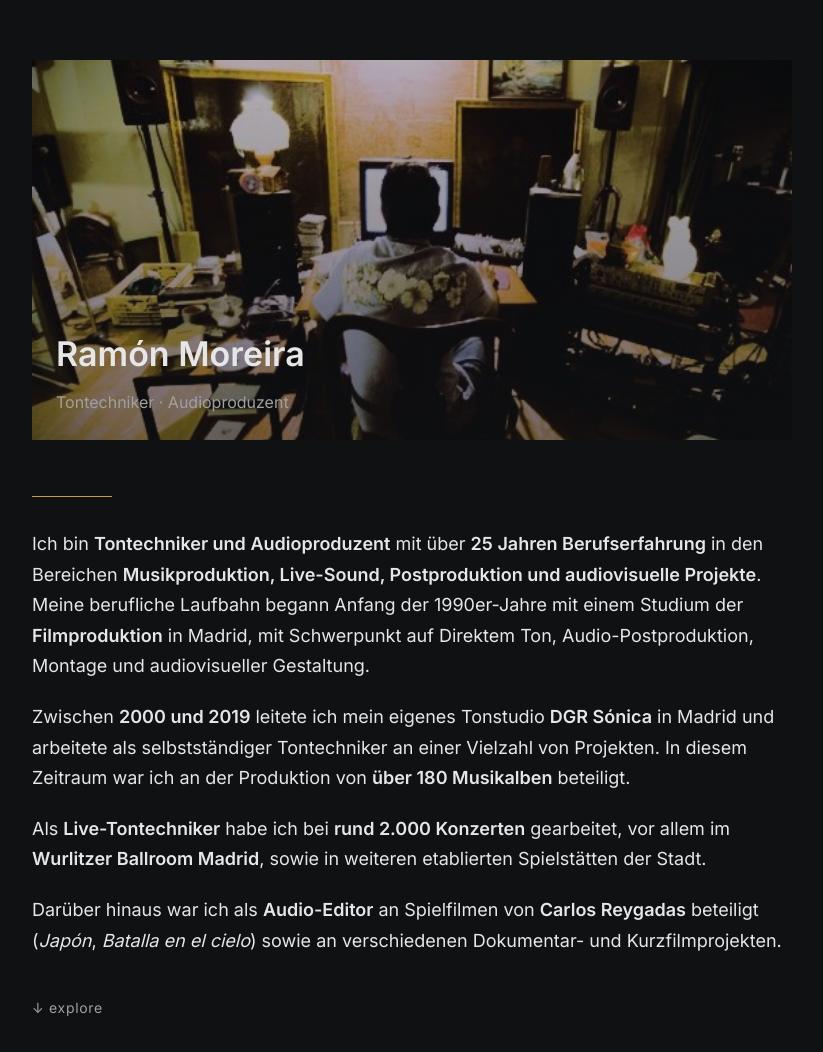
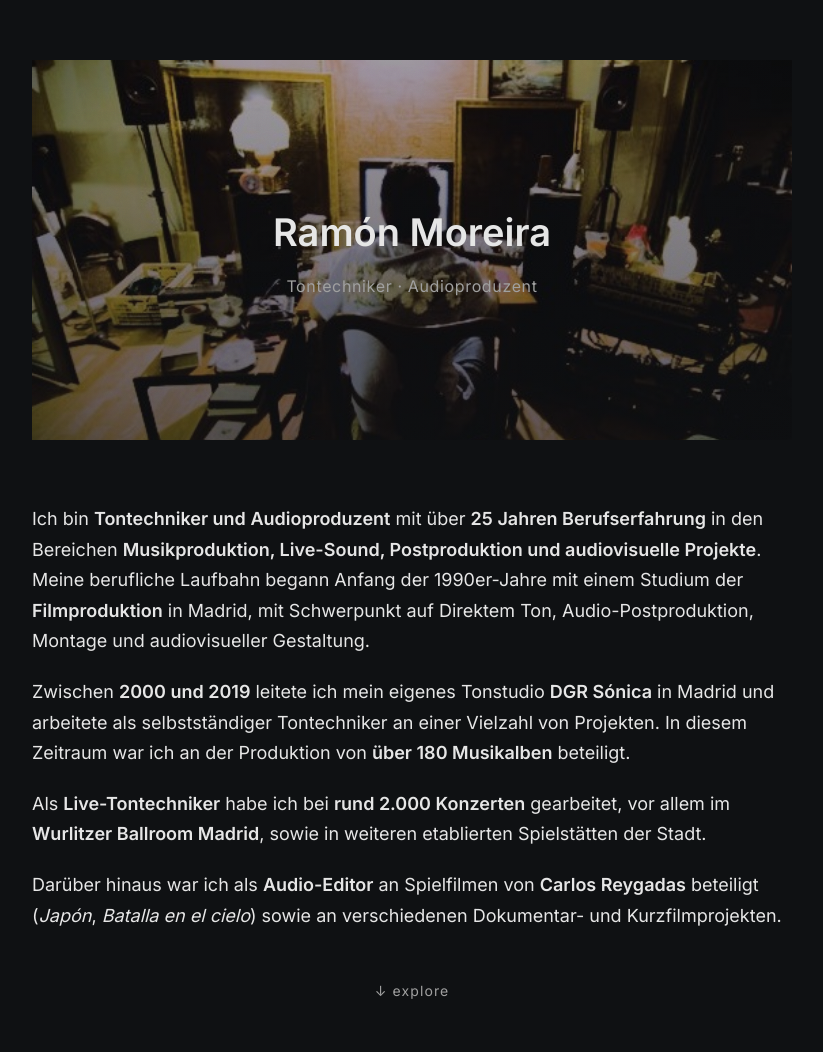
Before and after one commit to nomareira/ramon-moreira-sound, a plain HTML site: page index.html in a window 1280 px wide. Shown: the whole page, without its empty margins (228-1051 px from the left). Drawn offline with Linux system fonts and the light colour scheme.

Commit message:
Update index.html

```diff
--- a/index.html
+++ b/index.html
@@ -41,7 +41,7 @@
     .photo-wrapper {
       position: relative;
       overflow: hidden;
-      margin-bottom: 56px;
+      margin-bottom: 64px;
       height: 380px;
     }
 
@@ -60,8 +60,8 @@
       inset: 0;
       background: linear-gradient(
         to bottom,
-        rgba(15,17,19,0.25),
-        rgba(15,17,19,0.55)
+        rgba(15,17,19,0.35),
+        rgba(15,17,19,0.65)
       );
       z-index: 1;
     }
@@ -78,35 +78,43 @@
       z-index: 2;
     }
 
-    /* TEXTO SOBRE HERO */
+    /* TEXTO HERO CENTRADO */
     .hero-text {
       position: absolute;
-      left: 24px;
-      bottom: 24px;
+      inset: 0;
+      display: flex;
+      flex-direction: column;
+      align-items: center;
+      justify-content: center;
+      text-align: center;
       z-index: 3;
+
+      animation: fadeUp 0.6s ease-out forwards;
+      opacity: 0;
     }
 
     .hero-text h1 {
-      font-size: 34px;
+      font-size: 38px;
       font-weight: 600;
-      margin-bottom: 6px;
+      margin-bottom: 8px;
     }
 
     .hero-text h2 {
       font-size: 16px;
       font-weight: 400;
       color: var(--text-secondary);
+      letter-spacing: 0.04em;
     }
 
-    header {
-      display: none; /* ya no se usa */
-    }
-
-    .divider {
-      width: 80px;
-      height: 1px;
-      background-color: var(--accent);
-      margin: 32px 0;
+    @keyframes fadeUp {
+      from {
+        opacity: 0;
+        transform: translateY(12px);
+      }
+      to {
+        opacity: 1;
+        transform: translateY(0);
+      }
     }
 
     p {
@@ -127,10 +135,11 @@
     }
 
     .hint {
-      margin-top: 40px;
+      margin-top: 48px;
       font-size: 14px;
       color: var(--text-secondary);
-      letter-spacing: 0.05em;
+      letter-spacing: 0.08em;
+      text-align: center;
     }
 
     /* MÓVIL */
@@ -140,7 +149,7 @@
       }
 
       .hero-text h1 {
-        font-size: 26px;
+        font-size: 28px;
       }
     }
   </style>
@@ -158,8 +167,6 @@
         <h2>Tontechniker · Audioproduzent</h2>
       </div>
     </div>
-
-    <div class="divider"></div>
 
     <main>
       <p>
```
